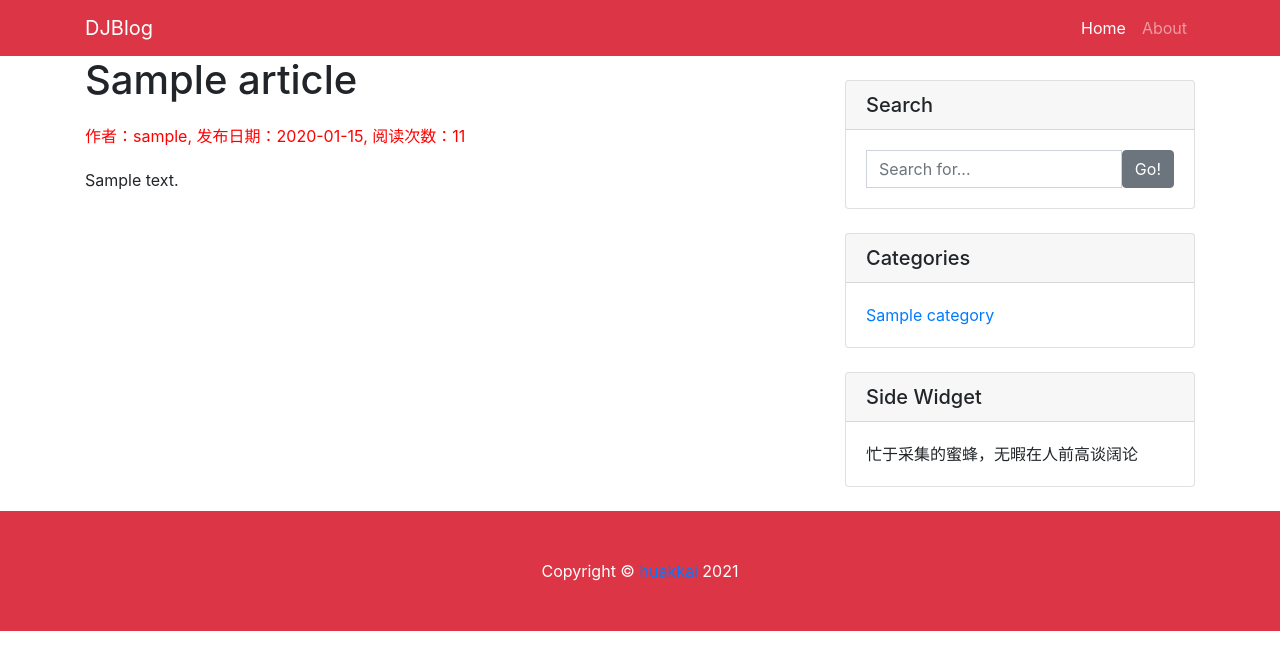
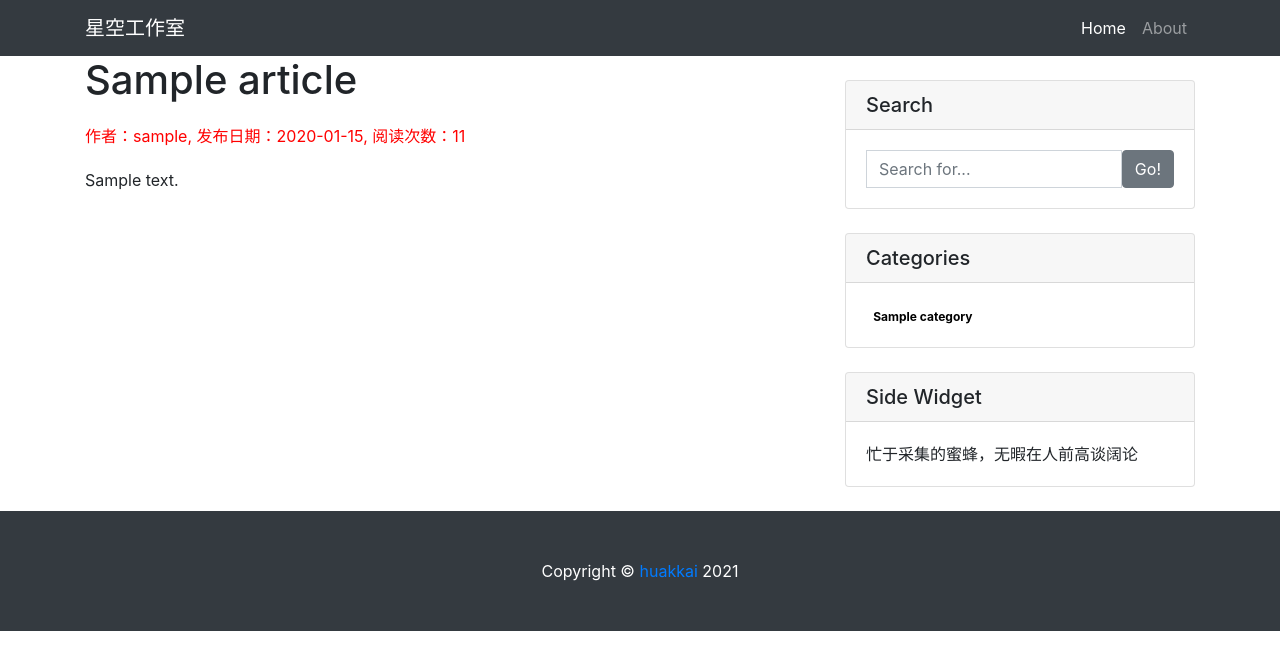
Before and after one commit to huakkai/djblog, a Django app: page /a/00000000-0000-0000-0000-000000000001 in a window 1280 px wide. Shown: the top 670 px of the page. Run offline with Django 3.2, Linux system fonts and the light colour scheme; tables that the repository leaves empty hold one stand-in row (values such as "Sample post"); some libraries are stand-ins or nearby versions.

Commit message:
修改配置

```diff
--- a/djblog/settings.py
+++ b/djblog/settings.py
@@ -155,4 +155,4 @@ CKEDITOR_UPLOAD_PATH = 'upload/'
 
 AUTHOR = 'huakkai'
 GITHUB = 'https://github.com/huakkai'
-SITE = 'DJBlog'
+SITE = '星空工作室'
--- a/templates/about.html
+++ b/templates/about.html
@@ -3,7 +3,7 @@
 <html lang="en">
 <head>
     <meta charset="UTF-8">
-    <title>DjBlog</title>
+    <title>星空</title>
     <link rel="shortcut icon" href="/static/images/favicon.ico">
     <link rel="stylesheet" href="{% static 'css/blog-home.css' %}">
     <link rel="stylesheet" href="{% static 'vendor/bootstrap/css/bootstrap.min.css' %}">
--- a/templates/base.html
+++ b/templates/base.html
@@ -3,7 +3,7 @@
 <html lang="en">
 <head>
     <meta charset="UTF-8">
-    <title>DjBlog</title>
+    <title>星空</title>
     <link rel="shortcut icon" href="/static/images/favicon.ico">
     <link rel="stylesheet" href="{% static 'css/blog-home.css' %}">
     <link rel="stylesheet" href="{% static 'vendor/bootstrap/css/bootstrap.min.css' %}">
@@ -20,7 +20,7 @@
     </style>
 </head>
 <body>
-<nav class="navbar navbar-expand-lg navbar-dark bg-danger fixed-top">
+<nav class="navbar navbar-expand-lg navbar-dark bg-dark fixed-top">
     <div class="container">
         <a class="navbar-brand" href="/">{{ site }}</a>
         <button class="navbar-toggler" type="button" data-toggle="collapse" data-target="#navbarResponsive" aria-controls="navbarResponsive" aria-expanded="false" aria-label="Toggle navigation">
@@ -140,7 +140,7 @@
 </div>
 <!-- /.container -->
 <!-- Footer -->
-<footer class="py-5 bg-danger">
+<footer class="py-5 bg-dark">
     <div class="container">
         <p class="m-0 text-center text-white">Copyright &copy; <a href="{{ github }}">{{ author }}</a> 2021</p>
     </div>
--- a/templates/show.html
+++ b/templates/show.html
@@ -3,13 +3,13 @@
 <html lang="en">
 <head>
     <meta charset="UTF-8">
-    <title>DjBlog</title>
+    <title>星空</title>
     <link rel="shortcut icon" href="/static/images/favicon.ico">
     <link rel="stylesheet" href="{% static 'css/blog-home.css' %}">
     <link rel="stylesheet" href="{% static 'vendor/bootstrap/css/bootstrap.min.css' %}">
 </head>
 <body>
-<nav class="navbar navbar-expand-lg navbar-dark bg-danger fixed-top">
+<nav class="navbar navbar-expand-lg navbar-dark bg-dark fixed-top">
     <div class="container">
         <a class="navbar-brand" href="/">{{ site }}</a>
         <button class="navbar-toggler" type="button" data-toggle="collapse" data-target="#navbarResponsive" aria-controls="navbarResponsive" aria-expanded="false" aria-label="Toggle navigation">
@@ -67,14 +67,12 @@
                 <h5 class="card-header">Categories</h5>
                 <div class="card-body">
                     <div class="row">
-                        <div class="col-lg-6">
-                            <ul class="list-unstyled mb-0">
-                                {% for category in category %}
-                                    <li>
-                                        <a href="/category/{{ category.id }}">{{ category.name }}</a>
-                                    </li>
-                                {% endfor %}
-                            </ul>
+                        <div class="col-lg-12">
+                            {% for category in category %}
+                                <span class="badge badge-pill {{ category.style }}">
+                                    <a href="/category/{{ category.id }}" style="color: black">{{ category.name }}</a>
+                                </span>
+                            {% endfor %}
                         </div>
                     </div>
                 </div>
@@ -96,7 +94,7 @@
 </div>
 <!-- /.container -->
 <!-- Footer -->
-<footer class="py-5 bg-danger">
+<footer class="py-5 bg-dark">
     <div class="container">
         <p class="m-0 text-center text-white">Copyright &copy; <a href="{{ github }}">{{ author }}</a> 2021</p>
     </div>
```
